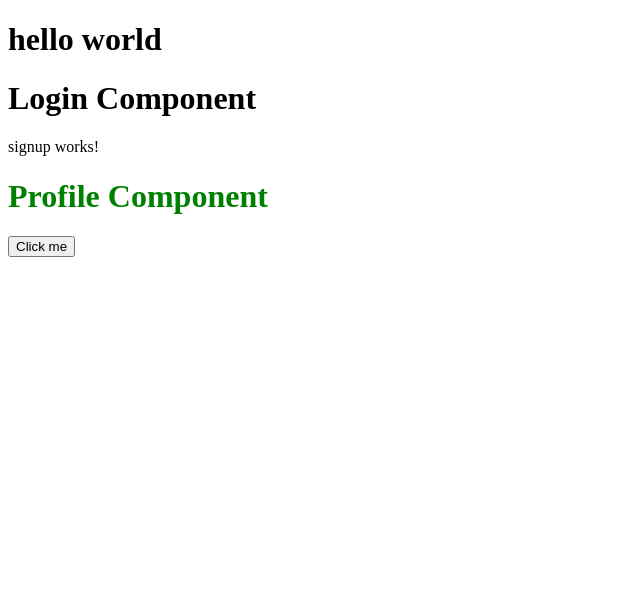
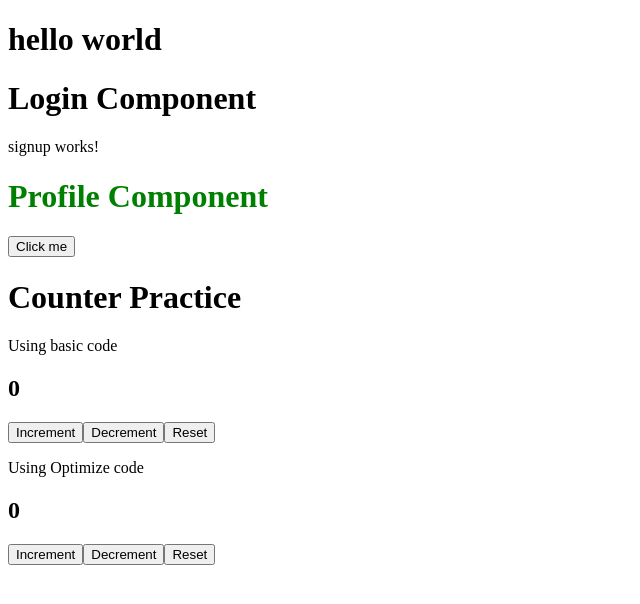
Before and after one commit to Abhiscoder/Angular-, an Angular app: page / in a window 1280 px wide. Shown: the top 604 px of the page, without its empty margins (0-640 px from the left). Built offline with nearby package versions, Linux system fonts and the light colour scheme.

Commit message:
counter mini task

```diff
--- a/src/app/app.html
+++ b/src/app/app.html
@@ -4,3 +4,7 @@
 <app-profile></app-profile>
 
 <button (click)="handleClick()">Click me</button>
+
+
+
+<app-counter></app-counter>
--- /dev/null
+++ b/src/app/counter/counter.html
@@ -0,0 +1,18 @@
+<h1>Counter Practice</h1>
+
+<div>
+  <p>Using basic code</p>
+  <h2>{{count}}</h2>
+  <button (click)="increment()" class="btn bg-green">Increment</button>
+  <button (click)="decrement()" class="btn bg-red">Decrement</button>
+  <button (click)="reset()" class="btn bg-black">Reset</button>
+</div>
+
+
+<div>
+  <p>Using Optimize code</p>
+  <h2>{{count1}}</h2>
+  <button (click)="handleCoutner('plus')" class="btn bg-green">Increment</button>
+  <button (click)="handleCoutner('minus')" class="btn bg-red">Decrement</button>
+  <button (click)="handleCoutner('zero')" class="btn bg-black">Reset</button>
+</div>
--- /dev/null
+++ b/src/app/counter/counter.ts
@@ -0,0 +1,42 @@
+import { Component } from '@angular/core';
+
+@Component({
+  selector: 'app-counter',
+  imports: [],
+  templateUrl: './counter.html',
+  styleUrl: './counter.css',
+})
+export class Counter {
+  count: number = 0;
+
+  //  Basic code
+  increment() {
+    this.count += 1;
+  }
+  decrement() {
+    if (this.count < 1) {
+      this.reset();
+    } else {
+      this.count -= 1;
+    }
+  }
+  reset() {
+    this.count = 0;
+  }
+
+  count1: number = 0;
+  //optimize code
+  handleCoutner(val: string) {
+    if (val == 'minus') {
+      if (this.count1 < 1) {
+        this.count1 = 0;
+      } else {
+        this.count1 -= 1;
+      }
+    } else if (val == 'plus') {
+      this.count1 += 1;
+    } else {
+      this.count1 = 0;
+    }
+  }
+}
```
Also changed, not shown: src/app/app.ts (+7 -8 lines), src/app/counter/counter.css (added), 1 other file (tests, documents, lock files or other folders).
